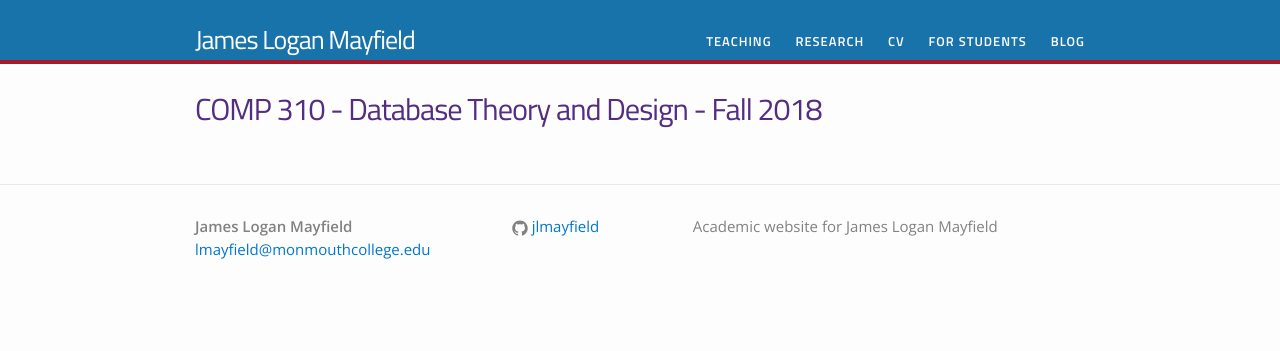
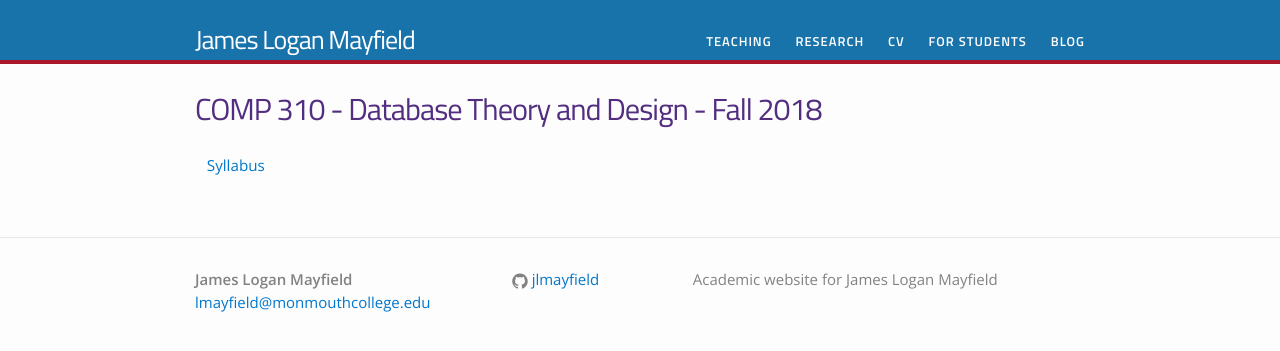
Before and after one commit to jlmayfield/jlmayfield.github.io, a Jekyll site: the page built from teaching/comp310.md, in a window 1280 px wide. Shown: the top 351 px of the page. Built offline with Jekyll 4.4.1, drawn with Linux system fonts in a browser that asks for light colours.

Commit message:
fa18. added c310 syllabus

```diff
--- a/teaching/comp310.md
+++ b/teaching/comp310.md
@@ -3,3 +3,6 @@ layout: page
 title: COMP 310 - Database Theory and Design - Fall 2018
 permalink: /teaching/COMP310/
 ---
+
+
+&nbsp;&nbsp;&nbsp;[Syllabus](/teaching/COMP310/comp310-syllabus.pdf)
```
Also changed, not shown: 1 other file.
